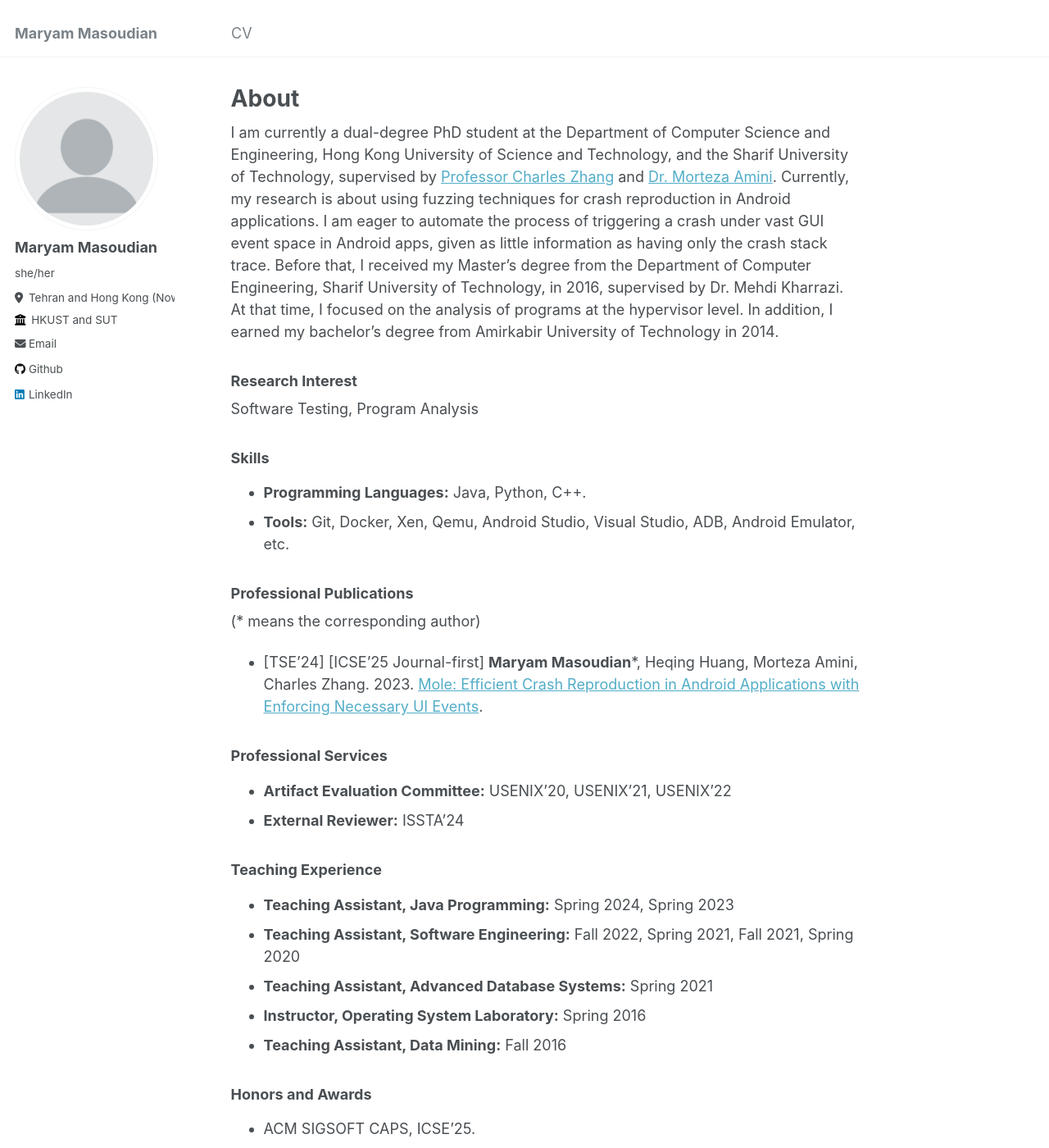
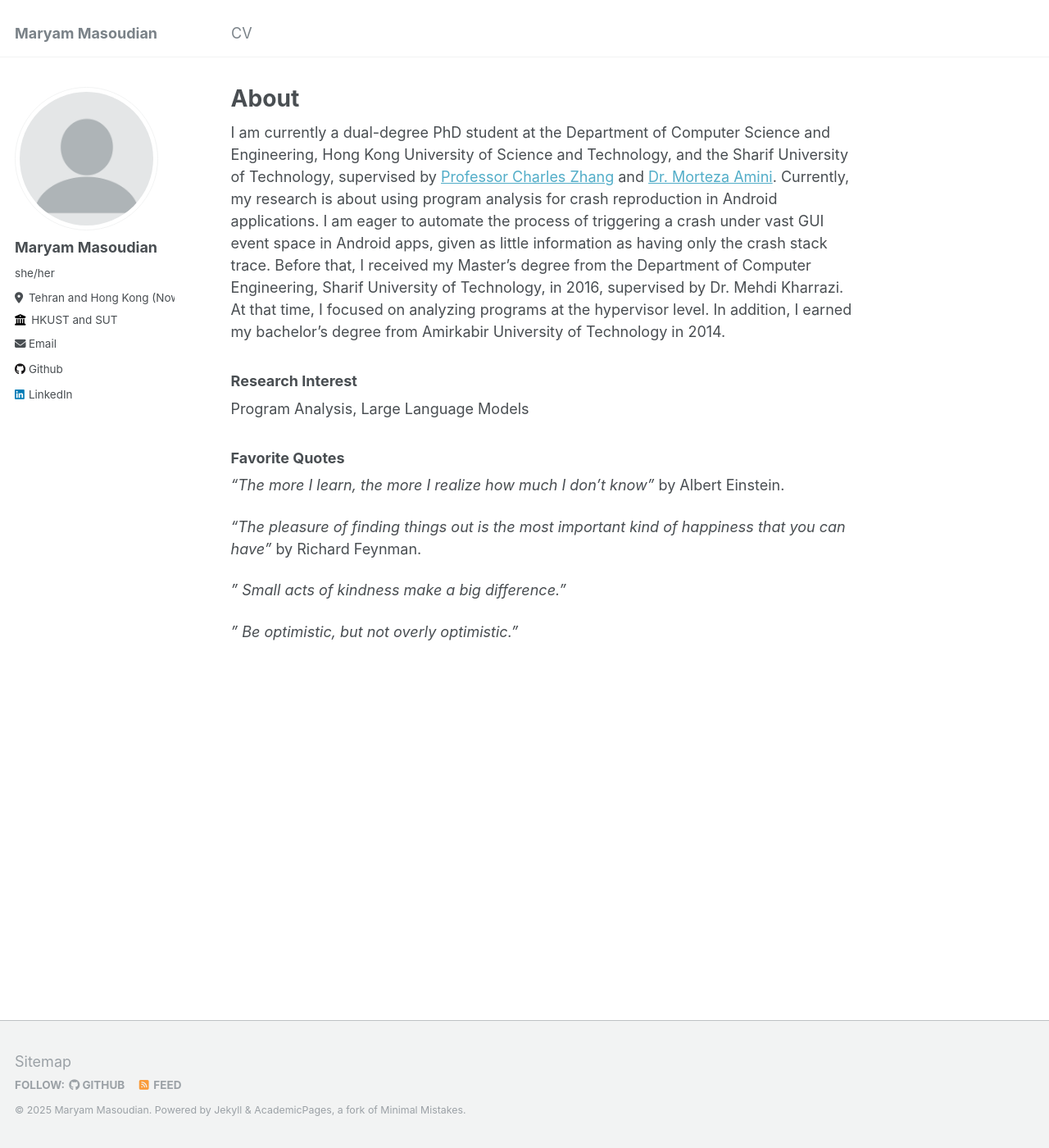
Before and after one commit to maryammsd/maryammsd.github.io, a Jekyll site: the page built from _pages/about.md, in a window 1280 px wide and 1400 px high. Shown: the whole window at 82% size. Built offline with Jekyll 4.4.1, drawn with Linux system fonts in a browser that asks for light colours; some of the changed text lies outside the part shown.

Commit message:
Update about.md

```diff
--- a/_pages/about.md
+++ b/_pages/about.md
@@ -7,48 +7,11 @@ redirect_from:
   - /about.html
 ---
 
-I am currently a dual-degree PhD student at the Department of Computer Science and Engineering, Hong Kong University of Science and Technology, and the Sharif University of Technology, supervised by [Professor Charles Zhang](https://cse.hkust.edu.hk/~charlesz/) and [Dr. Morteza Amini](https://sharif.edu/~amini/). Currently, my research is about using fuzzing techniques for crash reproduction in Android applications. I am eager to automate the process of triggering a crash under vast GUI event space in Android apps, given as little information as having only the crash stack trace. Before that, I received my Master's degree from the Department of Computer Engineering, Sharif University of Technology, in 2016, supervised by Dr. Mehdi Kharrazi. At that time, I focused on the analysis of programs at the hypervisor level. In addition, I earned my bachelor's degree from Amirkabir University of Technology in 2014.
+I am currently a dual-degree PhD student at the Department of Computer Science and Engineering, Hong Kong University of Science and Technology, and the Sharif University of Technology, supervised by [Professor Charles Zhang](https://cse.hkust.edu.hk/~charlesz/) and [Dr. Morteza Amini](https://sharif.edu/~amini/). Currently, my research is about using program analysis for crash reproduction in Android applications. I am eager to automate the process of triggering a crash under vast GUI event space in Android apps, given as little information as having only the crash stack trace. Before that, I received my Master's degree from the Department of Computer Engineering, Sharif University of Technology, in 2016, supervised by Dr. Mehdi Kharrazi. At that time, I focused on analyzing programs at the hypervisor level. In addition, I earned my bachelor's degree from Amirkabir University of Technology in 2014.
 
 ### Research Interest
-Software Testing, Program Analysis
+Program Analysis, Large Language Models
 
-### Skills
-* **Programming Languages:** Java, Python, C++.
-* **Tools:** Git, Docker, Xen, Qemu, Android Studio, Visual Studio, ADB, Android Emulator, etc.
-
-### Professional Publications
-(* means the corresponding author)
-
-
-* [TSE'24] [ICSE'25 Journal-first] **Maryam Masoudian***, Heqing Huang, Morteza Amini, Charles Zhang. 2023. [Mole: Efficient Crash Reproduction in Android Applications with Enforcing Necessary UI Events](https://ieeexplore.ieee.org/document/10599338).
-
-
-### Professional Services
-* **Artifact Evaluation Committee:** USENIX’20, USENIX’21, USENIX’22
-* **External Reviewer:** ISSTA’24
-
-### Teaching Experience
-* **Teaching Assistant, Java Programming:** Spring 2024, Spring 2023
-* **Teaching Assistant, Software Engineering:** Fall 2022, Spring 2021, Fall 2021, Spring 2020
-* **Teaching Assistant, Advanced Database Systems:** Spring 2021
-* **Instructor, Operating System Laboratory:** Spring 2016
-* **Teaching Assistant, Data Mining:** Fall 2016
-
-### Honors and Awards
-* ACM SIGSOFT CAPS, ICSE'25.
-* Postgraduate Studentship received from the Hong Kong University of Science and Technology
-(2019-2023)
-* Awarded honorary direct admission to the graduate school (PhD) of Computer Engineering at Sharif University of Technology without taking the national entrance exam for graduate schools due to high academic records and achievements in 2017.
-* In the top 5% among more than 1000 participants in the Ph.D. Entrance Exam in Information Technology Engineering, 2017.
-* Awarded honorary direct admission to graduate school (M.Sc.) of Computer Engineering, Amirkabir University of Technology, and Computer Engineering, Sharif University of Technology, without taking the national entrance exam for graduate schools due to high academic records and achievements, 2014.
-
-### Training and Voluntary Experience
-* Mental Health First Aid (MHFA), Hong Kong, 2024.
-* Peer Companion, [Counselling and Wellness Center](https://counsel.hkust.edu.hk/page.php?section=Resources&subsection=36&anchor=peersupport), Hong Kong University of Science and Technology, Hong Kong, 2021 - Now.
-
-
-### Hobbies
-Reading Books, Swimming, Hiking, Yoga, Cooking
 
 ### Favorite Quotes
 *"The more I learn, the more I realize how much I don't know"* by Albert Einstein.
```
